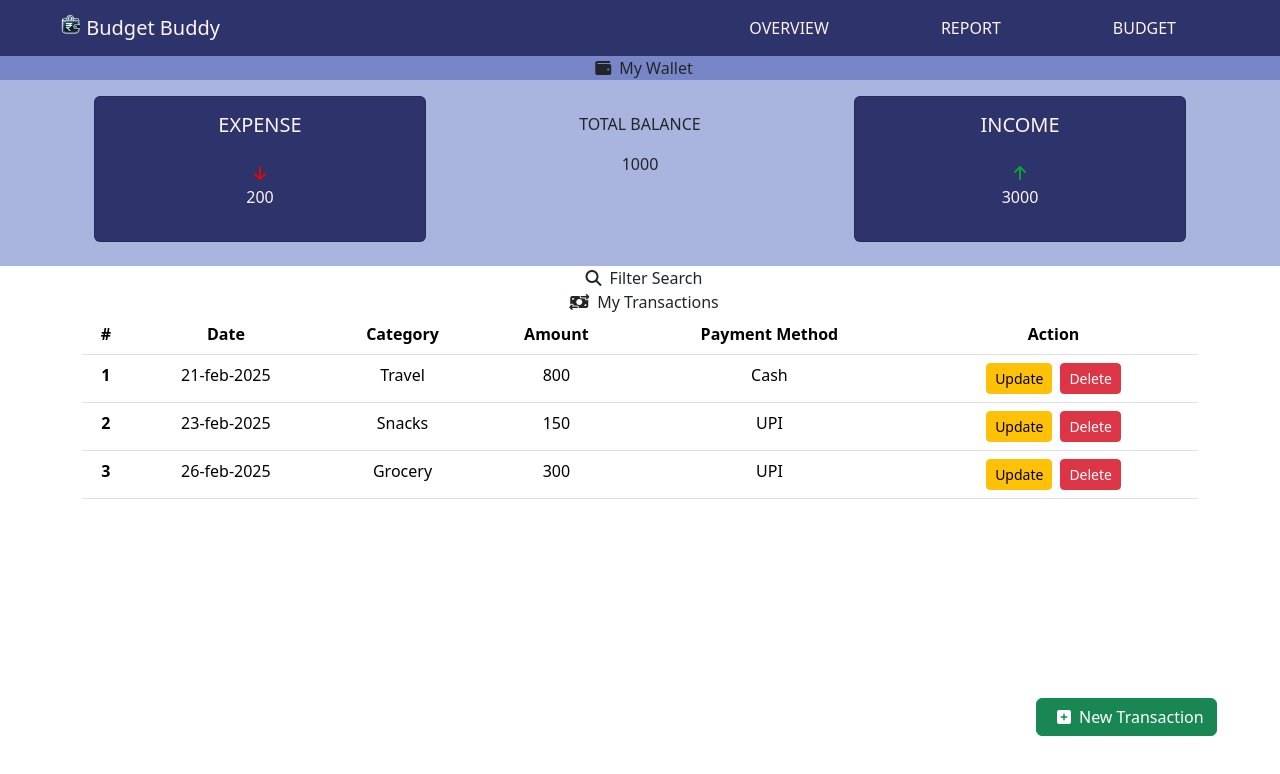
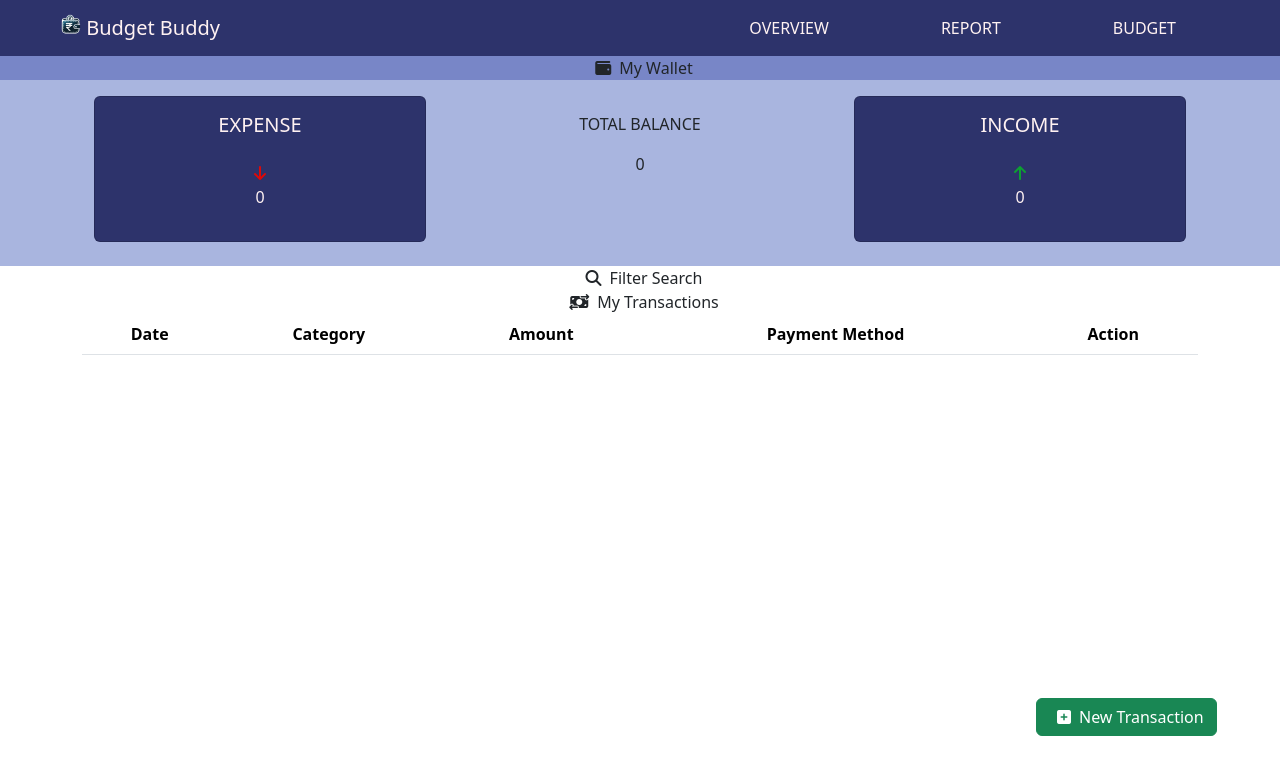
Before and after one commit to Swapnil2106/BudgetBuddy, an Angular app: page / in a window 1280 px wide. Shown: the top 774 px of the page. Built offline with nearby package versions, Linux system fonts and the light colour scheme.

Commit message:
implemented get and add functionalities

```diff
--- a/src/app/app.component.ts
+++ b/src/app/app.component.ts
@@ -1,10 +1,11 @@
 import { Component } from '@angular/core';
 import { RouterModule, RouterOutlet } from '@angular/router';
 import { HeaderComponentComponent } from "./components/header-component/header-component.component";
+import { ReactiveFormsModule } from '@angular/forms';
 
 @Component({
   selector: 'app-root',
-  imports: [RouterOutlet, HeaderComponentComponent, RouterModule],
+  imports: [RouterOutlet, HeaderComponentComponent, RouterModule, ReactiveFormsModule],
   templateUrl: './app.component.html',
   styleUrl: './app.component.css'
 })
--- a/src/app/components/add-new-transaction-component/add-new-transaction-component.component.html
+++ b/src/app/components/add-new-transaction-component/add-new-transaction-component.component.html
@@ -1,45 +1,55 @@
 <div class="container">
+
   <div>
     <div class="row">
       <div class="col-md-5 text-center">
-        <button class="btn btn-sm btn-light">Expense</button>
+        <button class="btn btn-sm btn-light" id="expense" value="expense" (click)="toggleType(true)">Expense</button>
       </div>
       <div class="col-md-2 text-center">|</div>
       <div class="col-md-5 text-center">
-        <button class="btn btn-sm btn-light">Income</button>
+        <button class="btn btn-sm btn-light" id="income" value="!expense" (click)="toggleType(false)">Income</button>
       </div>
     </div>
   </div>
 
-    <h4 class="text-center">Add new Expense transaction</h4>
+  <h4 class="text-center" *ngIf="isExpense">Add new Expense transaction</h4>
+  <h4 class="text-center" *ngIf="!isExpense">Add new Income transaction</h4>
+
   <div>
-      <form>
-        <div class="mb-3">
+    <form [formGroup]="formValue" (ngSubmit)="addTransaction()">
+
+      <div class="form-group mb-2">
         <label for="amount" class="form-label">Amount</label>
-          <input type="number" class="form-control" id="amount" placeholder="Amount">
+        <input type="number" class="form-control" id="amount" formControlName="amount" placeholder="Amount">
       </div>
-        <div class="mb-3">
+
+      <div class="form-group mb-2">
         <label for="category" class="form-label">Category</label>
-          <select class="form-select" aria-label="Default select example">
-            <option selected>Open this select menu</option>
-            <option value="1">One</option>
-            <option value="2">Two</option>
-            <option value="3">Three</option>
+        <select class="form-select" id="category" formControlName="category">
+          <option value="" disabled selected>Select a category</option>
+          <option *ngFor="let category of categories" [value]="category">
+            {{ category }}
+          </option>
         </select>
       </div>
-        <div class="mb-3">
-          <label for="category" class="form-label">Payment Method</label>
-          <select class="form-select" aria-label="Default select example">
-            <option selected>Open this select menu</option>
-            <option value="1">One</option>
-            <option value="2">Two</option>
-            <option value="3">Three</option>
+
+      <div class="form-group mb-2">
+        <label for="paymentMethod" class="form-label">Payment Method</label>
+        <select class="form-select" id="paymentMethod" formControlName="paymentMethod">
+          <option value="" disabled selected>Select a Payment Method</option>
+          <option *ngFor="let paymentMethod of paymentMethodTypes" [value]="paymentMethod">
+            {{ paymentMethod }}
+          </option>
         </select>
       </div>
-        <div class="mb-3">
-          <label for="amount" class="form-label">Date</label>
-          <input type="date" class="form-control" id="date">
+
+      <div class="form-group mb-2">
+        <label for="date" class="form-label">Date</label>
+        <input type="date" class="form-control" id="date" formControlName="date">
       </div>
+
+      <button type="submit" class="btn btn-primary" [disabled]="formValue.invalid">Submit</button>
+
     </form>
   </div>
 
--- a/src/app/components/balance-component/balance-component.component.html
+++ b/src/app/components/balance-component/balance-component.component.html
@@ -11,14 +11,14 @@
             <h5 class="card-title">EXPENSE</h5>
             <div class="flex mt-4">
               <i class="fa-solid fa-arrow-down" style="color: #dc0909;"></i>
-              <p>200</p>
+              <p>{{expense}}</p>
             </div>
           </div>
         </div>
       </div>
       <div class="col mb-4">
         <div class="p-3">TOTAL BALANCE</div>
-        <p>1000</p>
+        <p>{{totalBalance}}</p>
       </div>
       <div class="col mb-4">
         <div class="card cardColor">
@@ -26,7 +26,7 @@
             <h5 class="card-title">INCOME</h5>
             <div class="flex mt-4">
               <i class="fa-solid fa-arrow-up" style="color: #0da032;"></i>
-              <p>3000</p>
+              <p>{{income}}</p>
             </div>
           </div>
         </div>
--- a/src/app/components/balance-component/balance-component.component.ts
+++ b/src/app/components/balance-component/balance-component.component.ts
@@ -1,4 +1,4 @@
-import { Component } from '@angular/core';
+import { Component, Input } from '@angular/core';
 
 @Component({
   selector: 'app-balance-component',
@@ -7,5 +7,7 @@ import { Component } from '@angular/core';
   styleUrl: './balance-component.component.css'
 })
 export class BalanceComponentComponent {
-
+  @Input() expense: number = 0;
+  @Input() totalBalance: number = 0;
+  @Input() income: number = 0;
 }
--- a/src/app/components/home-component/home-component.component.html
+++ b/src/app/components/home-component/home-component.component.html
@@ -1,2 +1,2 @@
-<app-balance-component></app-balance-component>
-<app-transaction-component></app-transaction-component>
+<app-balance-component [expense]="expense" [income]="income" [totalBalance]="totalBalance"></app-balance-component>
+<app-transaction-component [transactionItems] = "transactionItems"></app-transaction-component>
--- a/src/app/components/home-component/home-component.component.ts
+++ b/src/app/components/home-component/home-component.component.ts
@@ -1,14 +1,31 @@
-import { Component } from '@angular/core';
+import { Component, OnInit } from '@angular/core';
 import { BalanceComponentComponent } from '../balance-component/balance-component.component';
 import { TransactionComponentComponent } from '../transaction-component/transaction-component.component';
-import { AddNewTransactionComponentComponent } from '../add-new-transaction-component/add-new-transaction-component.component';
+import { TransactionModel } from '../transaction-component/transaction.model';
+import { CommonServiceService } from '../../shared/common-service.service';
 
 @Component({
   selector: 'app-home-component',
-  imports: [BalanceComponentComponent, TransactionComponentComponent, AddNewTransactionComponentComponent],
+  imports: [BalanceComponentComponent, TransactionComponentComponent],
   templateUrl: './home-component.component.html',
   styleUrl: './home-component.component.css'
 })
-export class HomeComponentComponent {
+export class HomeComponentComponent implements OnInit {
+  transactionItems: TransactionModel[] = [];
+  expense: number = 0;
+  totalBalance: number = 0;
+  income: number = 0;
 
+  constructor(private commonService: CommonServiceService){  }
+
+  ngOnInit(): void {
+    this.transactionItems = this.commonService.getTransactions();
+    this.updateTotals();
+  }
+
+  updateTotals(){
+    this.expense = this.commonService.getTotalExpense();
+    this.income = this.commonService.getTotalIncome();
+    this.totalBalance = this.income - this.expense;
+  }
 }
--- a/src/app/components/transaction-component/transaction-component.component.html
+++ b/src/app/components/transaction-component/transaction-component.component.html
@@ -11,7 +11,6 @@
   <table class="table table-hover text-center">
     <thead>
       <tr>
-        <th scope="col">#</th>
         <th scope="col">Date</th>
         <th scope="col">Category</th>
         <th scope="col">Amount</th>
@@ -20,34 +19,11 @@
       </tr>
     </thead>
     <tbody>
-      <tr>
-        <th scope="row">1</th>
-        <td>21-feb-2025</td>
-        <td>Travel</td>
-        <td>800</td>
-        <td>Cash</td>
-        <td>
-          <button class="btn btn-sm btn-warning mx-1">Update</button>
-          <button class="btn btn-sm btn-danger mx-1">Delete</button>
-        </td>
-      </tr>
-      <tr>
-        <th scope="row">2</th>
-        <td>23-feb-2025</td>
-        <td>Snacks</td>
-        <td>150</td>
-        <td>UPI</td>
-        <td>
-          <button class="btn btn-sm btn-warning mx-1">Update</button>
-          <button class="btn btn-sm btn-danger mx-1">Delete</button>
-        </td>
-      </tr>
-      <tr>
-        <th scope="row">3</th>
-        <td>26-feb-2025</td>
-        <td>Grocery</td>
-        <td>300</td>
-        <td>UPI</td>
+      <tr *ngFor="let transaction of transactionItems">
+        <td>{{ transaction.date | date:'dd-MMM-yyyy' }}</td>
+        <td>{{ transaction.category }}</td>
+        <td>{{ transaction.amount }}</td>
+        <td>{{ transaction.paymentMethod }}</td>
         <td>
           <button class="btn btn-sm btn-warning mx-1">Update</button>
           <button class="btn btn-sm btn-danger mx-1">Delete</button>
--- a/src/app/components/transaction-component/transaction.model.ts
+++ b/src/app/components/transaction-component/transaction.model.ts
@@ -1,7 +1,8 @@
 export class TransactionModel{
   id!: number;
+  type!: string; //income or expense
+  amount!: number;
+  category!: string;
+  paymentMethod!: string;
   date!: Date;
-  category!: string;
-  amount!: number;
-  paymentMethod!: string;
 }
--- /dev/null
+++ b/src/app/shared/common-service.service.ts
@@ -0,0 +1,39 @@
+import { TransactionModel } from './../components/transaction-component/transaction.model';
+import { Injectable } from '@angular/core';
+
+@Injectable({
+  providedIn: 'root'
+})
+export class CommonServiceService {
+
+  constructor() { }
+
+  transactionItems: TransactionModel[] = [];
+
+  expenseCategories: string[] = ['Food & Drink', 'Shopping', 'Travel', 'Rent', 'Healthcare', 'Entertainment', 'Education'];
+
+  incomeCategories: string[] = ['Salary', 'Bonus', 'Investments', 'Allowance', 'Other'];
+
+  paymentMethodTypes: string[] = ['In Cash', 'Credit Card', 'Debit Card', 'Net Banking', 'Online UPI'];
+
+  addTransaction(newTransaction: TransactionModel){
+    this.transactionItems.push(newTransaction);
+  }
+
+  getTransactions(): TransactionModel[]{
+    return this.transactionItems;
+  }
+
+  getTotalExpense(): number {
+    return this.transactionItems
+      .filter(t => t.type === 'expense')
+      .reduce((total, t) => total + t.amount, 0);
+  }
+
+  getTotalIncome(): number {
+    return this.transactionItems
+      .filter(t => t.type === 'income')
+      .reduce((total, t) => total + t.amount, 0);
+  }
+
+}
```
Also changed, not shown: src/app/components/add-new-transaction-component/add-new-transaction-component.component.ts (+60 -3 lines), src/app/components/transaction-component/transaction-component.component.ts (+9 -2 lines), 1 other file (tests, documents, lock files or other folders). Lines whose indentation alone changed are shown as unchanged.
